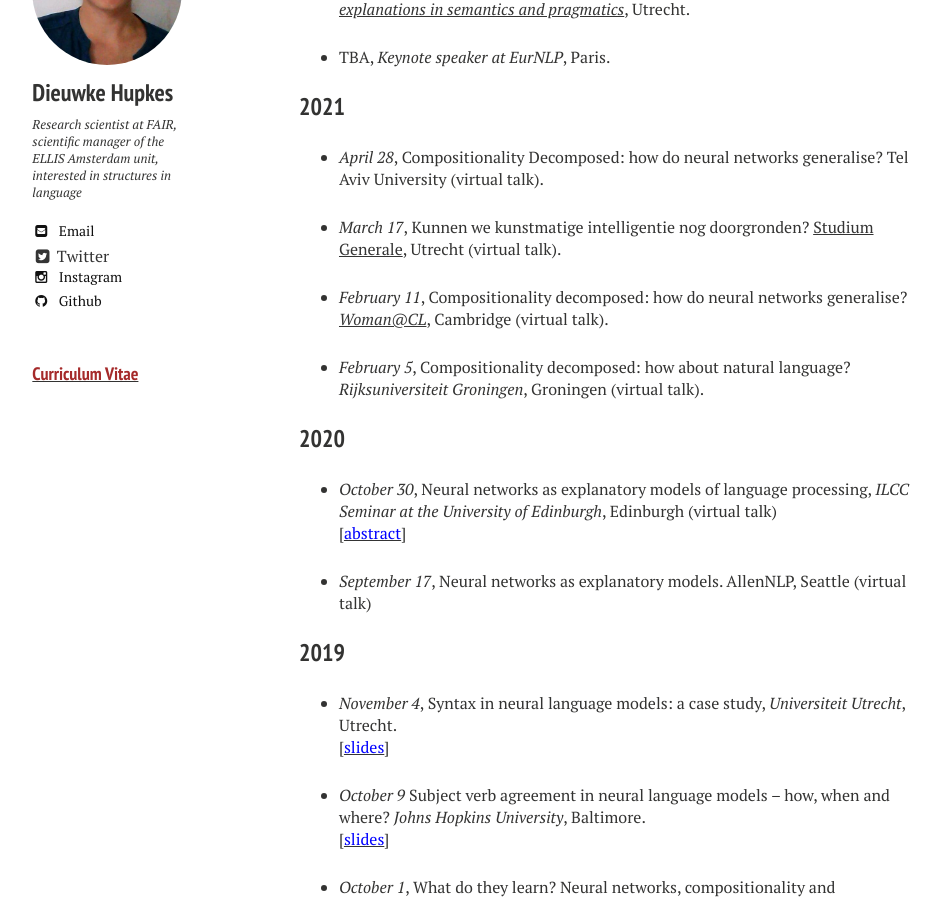
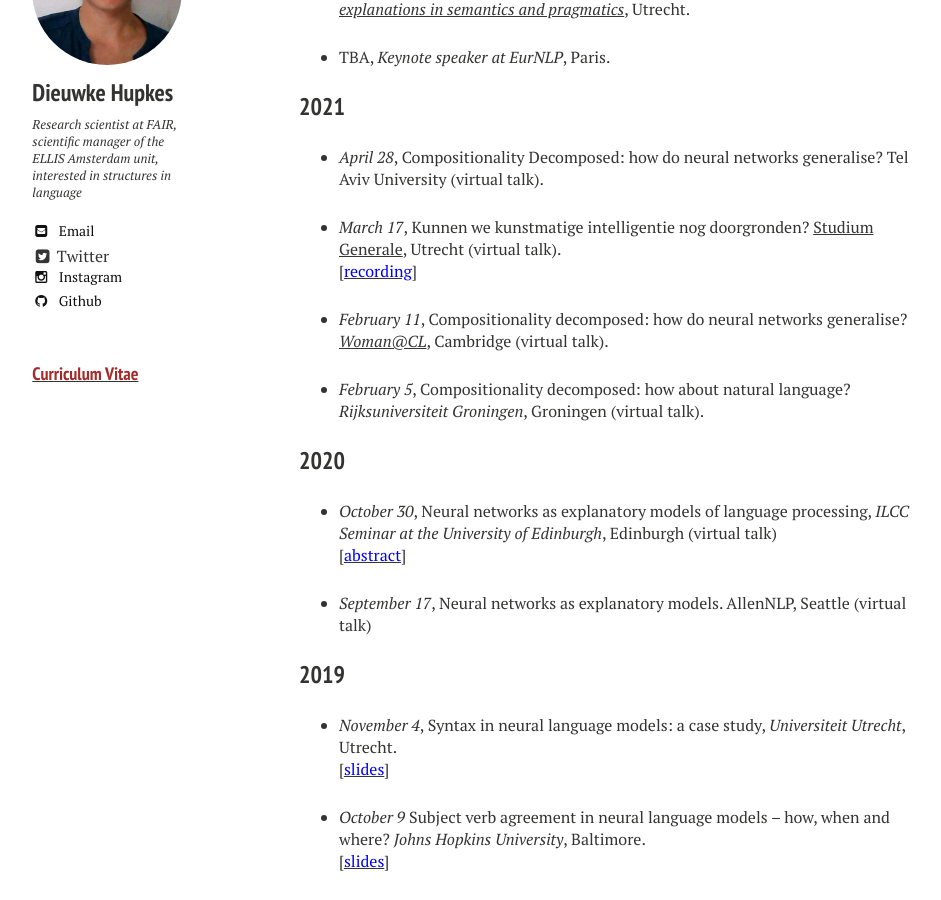
Before and after one commit to dieuwkehupkes/dieuwkehupkes.github.io, a Jekyll site: the page built from talks.md, in a window 1280 px wide and 900 px high, scrolled down 1209 px. Shown: the whole window, without its empty margins (21-962 px from the left). Built offline with Jekyll 4.4.1, drawn with Linux system fonts in a browser that asks for light colours; nearby versions of some CDN libraries.

Commit message:
Add recording studium generale talk

```diff
--- a/talks.md
+++ b/talks.md
@@ -20,7 +20,8 @@ image:
 
 * *April 28*, Compositionality Decomposed: how do neural networks generalise? Tel Aviv University (virtual talk).
 
-* *March 17*, Kunnen we kunstmatige intelligentie nog doorgronden? [Studium Generale](https://www.sg.uu.nl/sprekers/dieuwke-hupkes), Utrecht (virtual talk).
+* *March 17*, Kunnen we kunstmatige intelligentie nog doorgronden? [Studium Generale](https://www.sg.uu.nl/sprekers/dieuwke-hupkes), Utrecht (virtual talk).\\
+[[<font color='blue'>recording</font>](https://www.sg.uu.nl/video/2021/03/kunnen-we-kunstmatige-intelligentie-nog-doorgronden)]
 
 * *February 11*, Compositionality decomposed: how do neural networks generalise? [*Woman@CL*](https://talks.cam.ac.uk/talk/index/157291), Cambridge (virtual talk).
 
```
